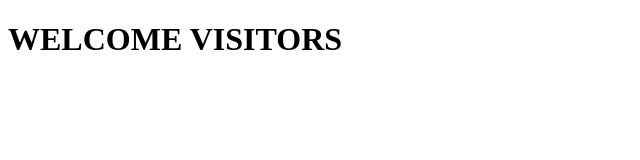
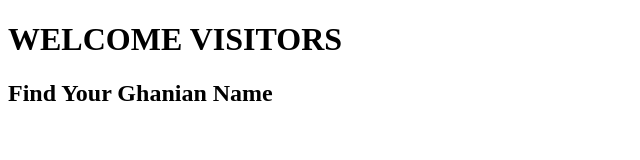
Before and after one commit to Alvin-21/ghanian-name, a plain HTML site: page index.html in a window 1280 px wide. Shown: the whole page, without its empty margins (0-640 px from the left). Drawn offline with Linux system fonts and the light colour scheme.

Commit message:
Add a subtitle.

```diff
--- a/index.html
+++ b/index.html
@@ -8,5 +8,6 @@
 </head>
 <body>
     <h1>WELCOME VISITORS</h1>
+    <h2>Find Your Ghanian Name</h2>
 </body>
 </html>
```
